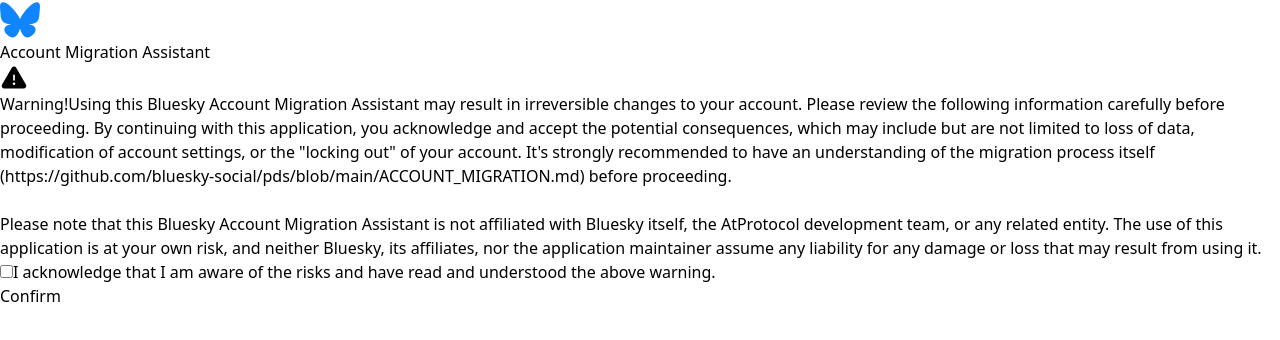
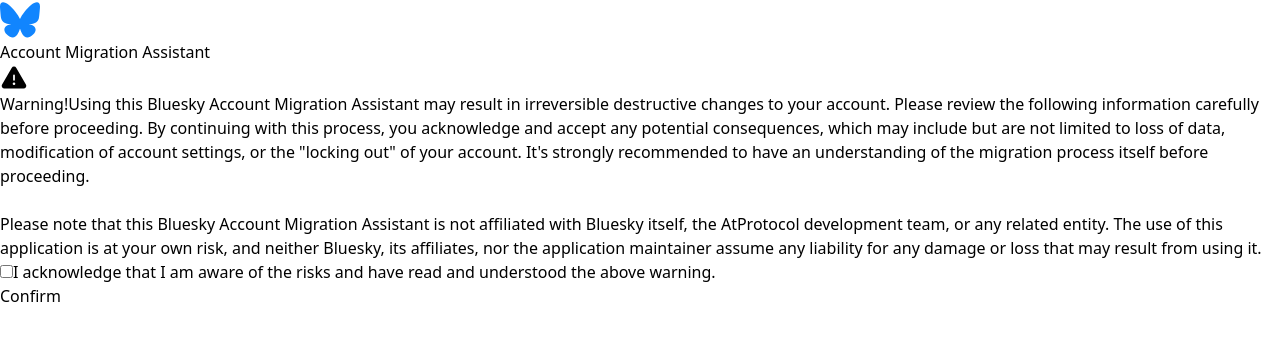
Before and after one commit to bbachdev/bluesky-account-migration, a React (Vite) app: page / in a window 1280 px wide. Shown: the top 340 px of the page. Built offline with nearby package versions, Linux system fonts and the light colour scheme.

Commit message:
Minor disclaimer verbiage update

```diff
--- a/src/components/screens/ScreenDisclaimer.tsx
+++ b/src/components/screens/ScreenDisclaimer.tsx
@@ -20,7 +20,7 @@
             <span className='text-xl'>Warning!</span>
           </span>
           <span>
-            Using this Bluesky Account Migration Assistant may result in irreversible changes to your account. Please review the following information carefully before proceeding. By continuing with this application, you acknowledge and accept the potential consequences, which may include but are not limited to loss of data, modification of account settings, or the "locking out" of your account. It's strongly recommended to have an understanding of the migration process itself (<a className={`text-blue-500`} href="https://github.com/bluesky-social/pds/blob/main/ACCOUNT_MIGRATION.md" target="_blank" rel="noreferrer">https://github.com/bluesky-social/pds/blob/main/ACCOUNT_MIGRATION.md</a>) before proceeding.
+            Using this Bluesky Account Migration Assistant may result in irreversible destructive changes to your account. Please review the following information carefully before proceeding. By continuing with this process, you acknowledge and accept any potential consequences, which may include but are not limited to loss of data, modification of account settings, or the "locking out" of your account. It's strongly recommended to have an understanding of the <a className={`text-blue-400`} href="https://github.com/bluesky-social/pds/blob/main/ACCOUNT_MIGRATION.md" target="_blank" rel="noreferrer">migration process itself</a> before proceeding.
             <br/><br/>Please note that this Bluesky Account Migration Assistant is not affiliated with Bluesky itself, the AtProtocol development team, or any related entity. The use of this application is at your own risk, and neither Bluesky, its affiliates, nor the application maintainer assume any liability for any damage or loss that may result from using it.
           </span>
         </p>
```
